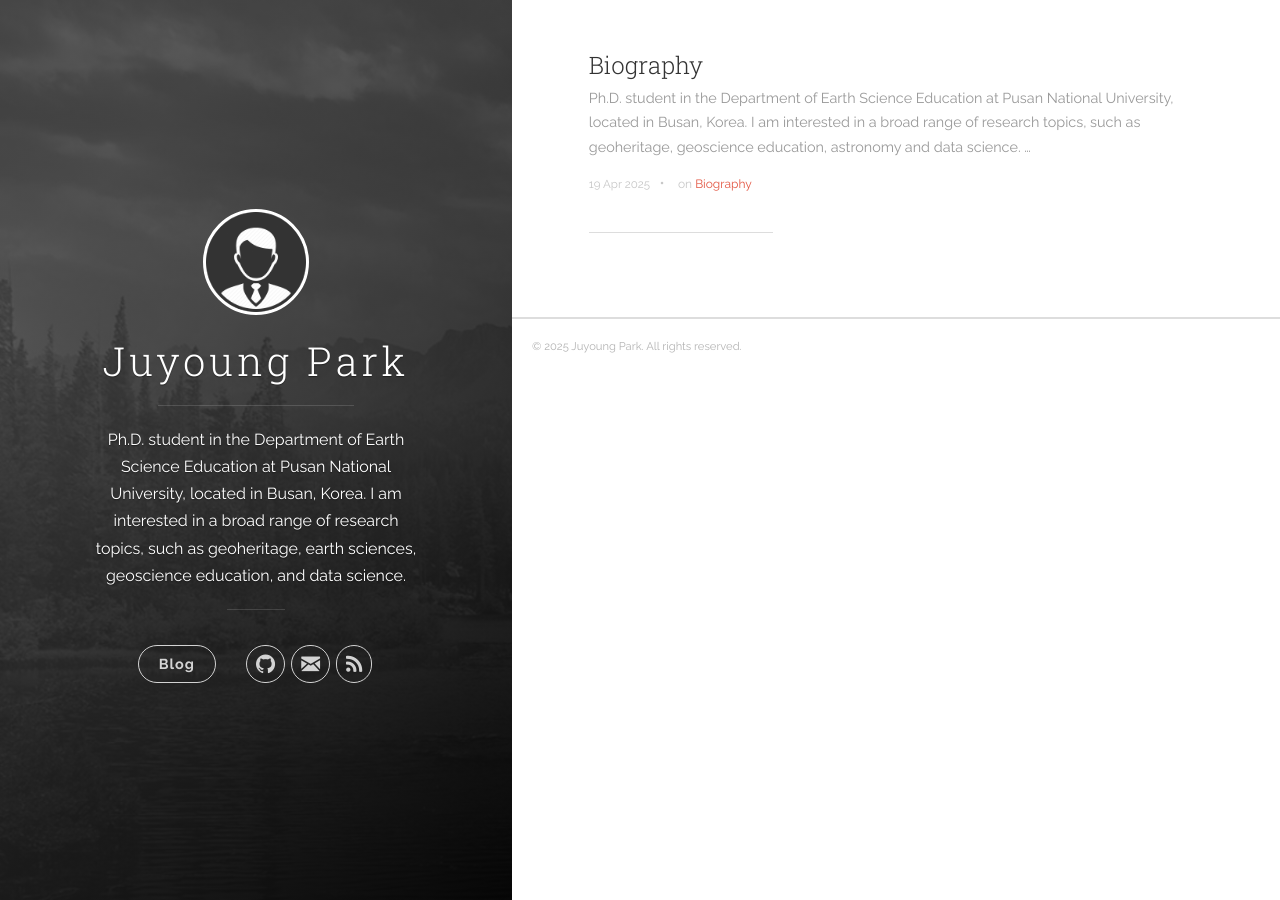
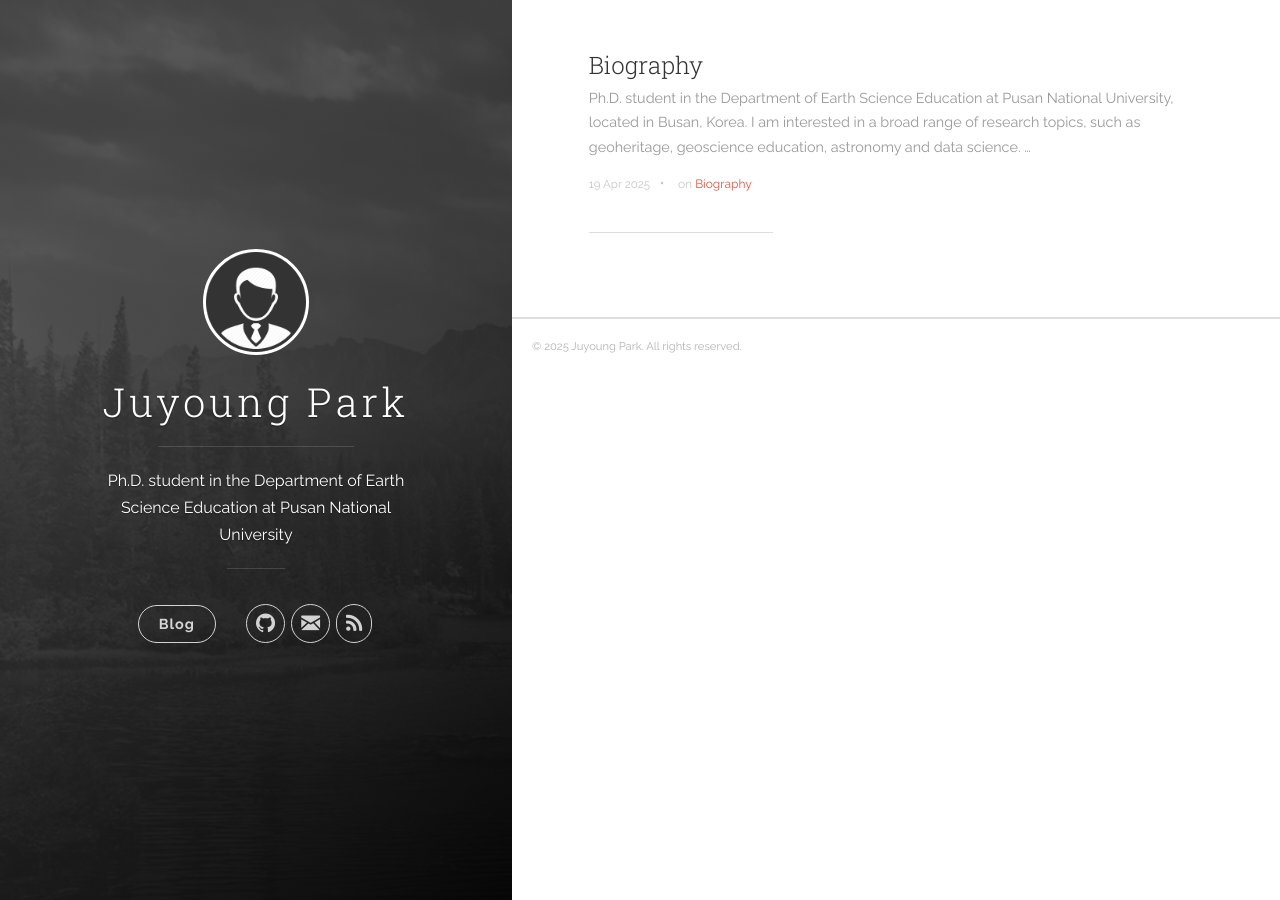
Before and after one commit to Lamprolite/Lamprolite.github.io, a Jekyll site: the page built from index.html, in a window 1280 px wide. Built offline with Jekyll 4.4.1, drawn with Linux system fonts in a browser that asks for light colours; the list of posts is cut into pages by our own code.

Commit message:
Update _config.yml

```diff
--- a/_config.yml
+++ b/_config.yml
@@ -1,6 +1,6 @@
 # Site settings
 title: Juyoung Park
-description: 'Ph.D. student in the Department of Earth Science Education at Pusan National University, located in Busan, Korea. I am interested in a broad range of research topics, such as geoheritage, earth sciences, geoscience education, and data science.'
+description: 'Ph.D. student in the Department of Earth Science Education at Pusan National University'
 url: 'https://lamprolite.github.io/'
 baseurl: ''
 # google_analytics: 'UA-XXXXXX-X'
```
